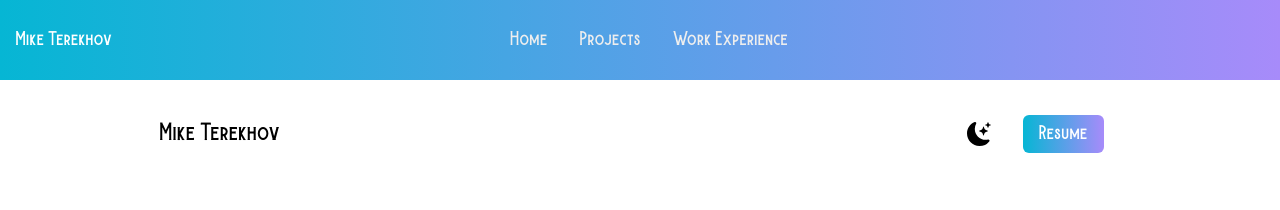
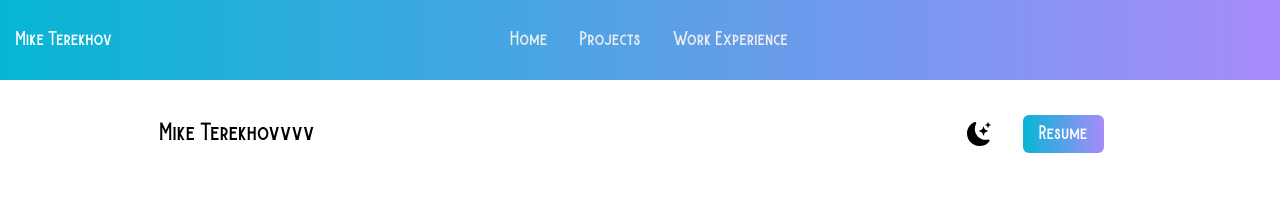
Before and after one commit to MikeTerekhov/react-portfoliojs, a Next.js app: page / in a window 1280 px wide. Shown: the top 210 px of the page. Built offline with nearby package versions, Linux system fonts and the light colour scheme.

Commit message:
testerrrrrr

```diff
--- a/app/page.js
+++ b/app/page.js
@@ -42,7 +42,7 @@ export default function Home() {
         <section className='min-h-screen'>
             <nav className='py-10 mb-12 flex justify-between'>
               <h1 className='text-xl font-burtons dark:text-white'>
-                Mike Terekhov
+                Mike Terekhovvvv
               </h1>
               <ul className='flex items-center'>
                 <li>
```
